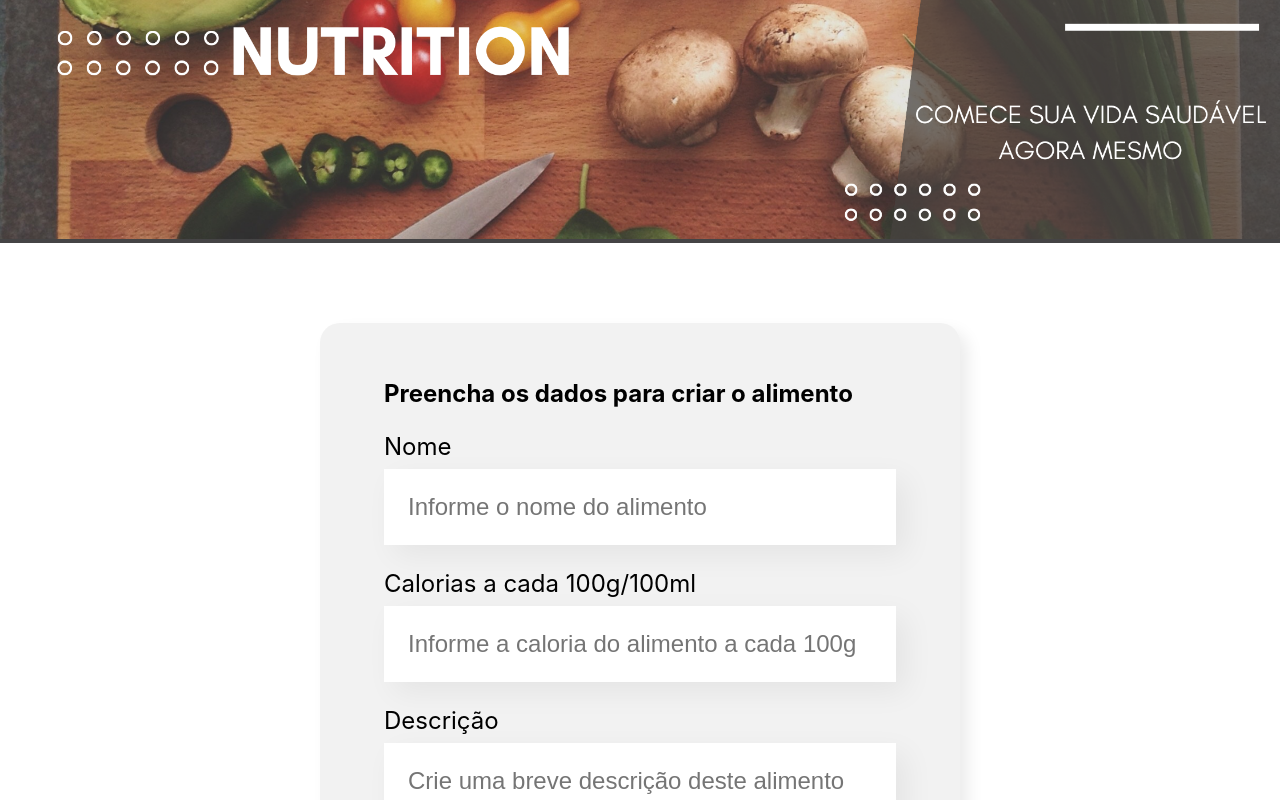
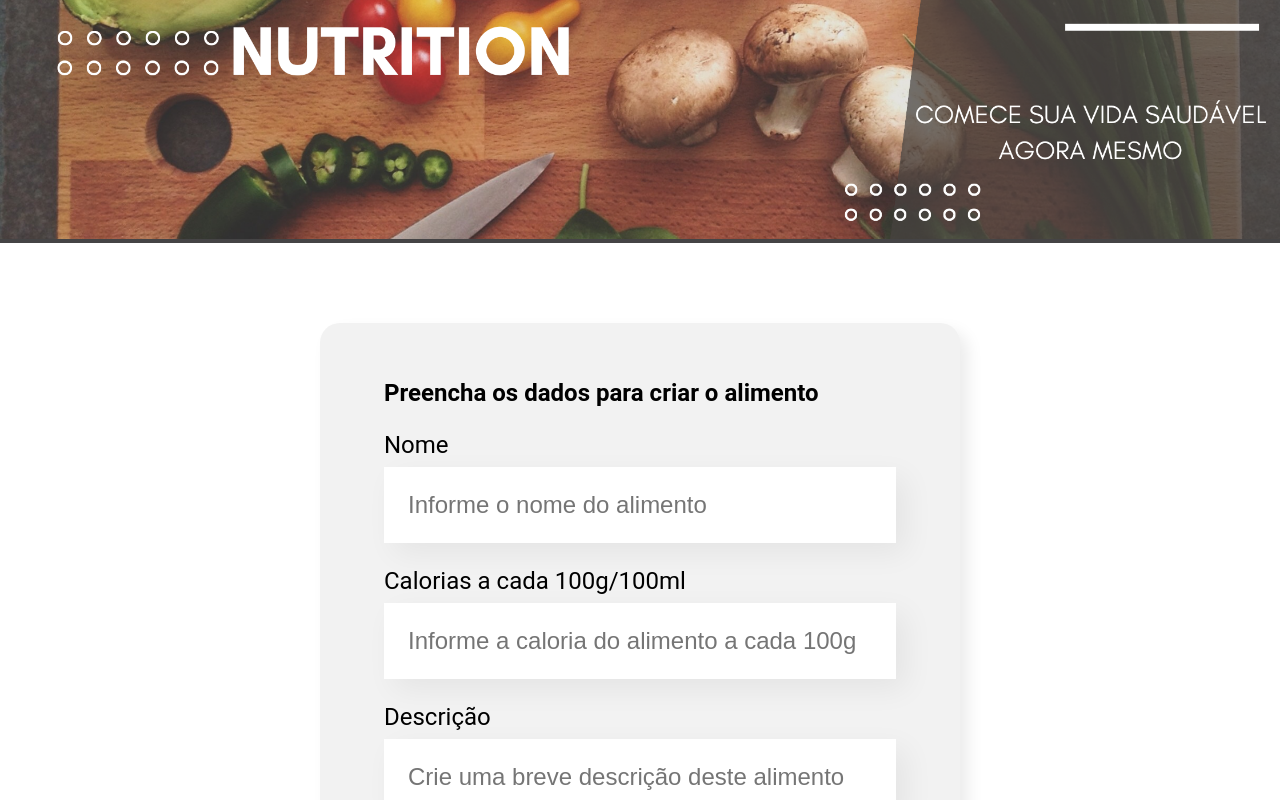
Before and after one commit to hebertspitzer/nutrition, a React (Create React App) app: page / in a window 1280 px wide. Shown: the top 800 px of the page. Built offline with nearby package versions, Linux system fonts and the light colour scheme.

Commit message:
Alterada a fonte padrão

```diff
--- a/src/index.css
+++ b/src/index.css
@@ -1,8 +1,6 @@
 body {
   margin: 0;
-  font-family: -apple-system, BlinkMacSystemFont, 'Segoe UI', 'Roboto', 'Oxygen',
-    'Ubuntu', 'Cantarell', 'Fira Sans', 'Droid Sans', 'Helvetica Neue',
-    sans-serif;
+  font-family: "Roboto","Helvetica","Arial",sans-serif;
   -webkit-font-smoothing: antialiased;
   -moz-osx-font-smoothing: grayscale;
 }
```
